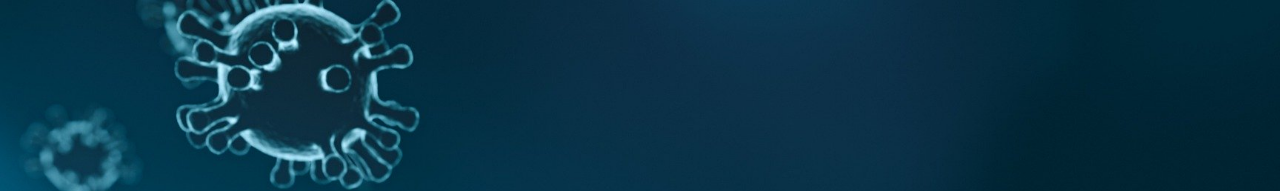
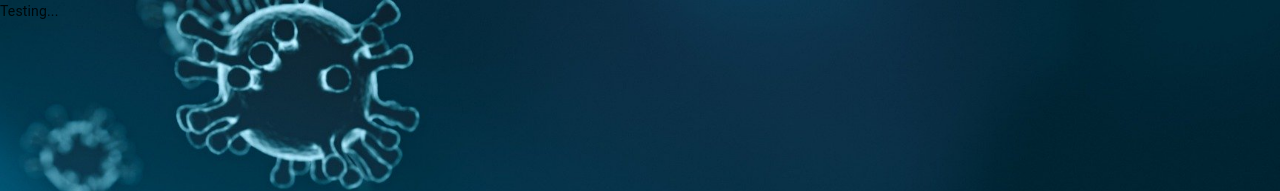
Before and after one commit to correa-coder/covid19-dio, a React (Create React App) app: page / in a window 1280 px wide. Shown: the top 191 px of the page. Built offline with nearby package versions, Linux system fonts and the light colour scheme.

Commit message:
criação de um componente principal

```diff
--- a/src/App.js
+++ b/src/App.js
@@ -2,12 +2,14 @@ import React from 'react';
 import { StylesProvider } from '@material-ui/styles';
 import { CssBaseline } from '@material-ui/core';
 import GlobalStyle from './commons/styles/global-styles';
+import Main from './containers/Main';
 
 function App() {
   return (
     <StylesProvider injectFirst>
       <CssBaseline />
       <GlobalStyle />
+      <Main />
     </StylesProvider>
   );
 }
--- /dev/null
+++ b/src/containers/Main/index.jsx
@@ -0,0 +1,11 @@
+import React, { memo } from 'react';
+
+function Main(){
+    return (
+        <div>
+            Testing...
+        </div>
+    )
+}
+
+export default memo(Main);
```
